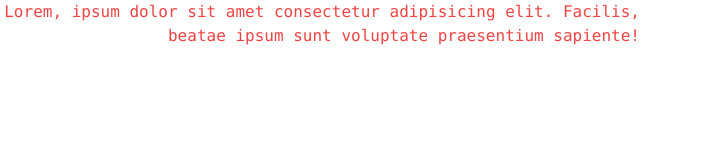
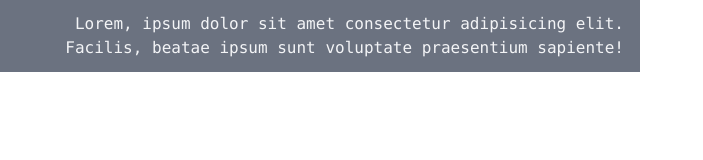
Before and after one commit to HarunaDev/tailwind-tut, a plain HTML site: page index.html in a window 1280 px wide. Shown: the whole page, without its empty margins (0-703 px from the left). Drawn offline with nearby package versions, Linux system fonts and the light colour scheme.

Commit message:
added more basic class

```diff
--- a/index.html
+++ b/index.html
@@ -40,6 +40,6 @@
   <div class="bg-blue-700 w-32 h-32 px-4 py-4">box-2</div>  -->
 
   <!-- Styling Text - Font-Family -->
-  <p class="font-mono text-base text-right text-red-500 w-1/2">Lorem, ipsum dolor sit amet consectetur adipisicing elit. Facilis, beatae ipsum sunt voluptate praesentium sapiente!</p>
+  <p class="font-mono text-base bg-gray-500 text-right text-gray-100 px-4 py-3 w-1/2">Lorem, ipsum dolor sit amet consectetur adipisicing elit. Facilis, beatae ipsum sunt voluptate praesentium sapiente!</p>
 </body>
 </html>
```
